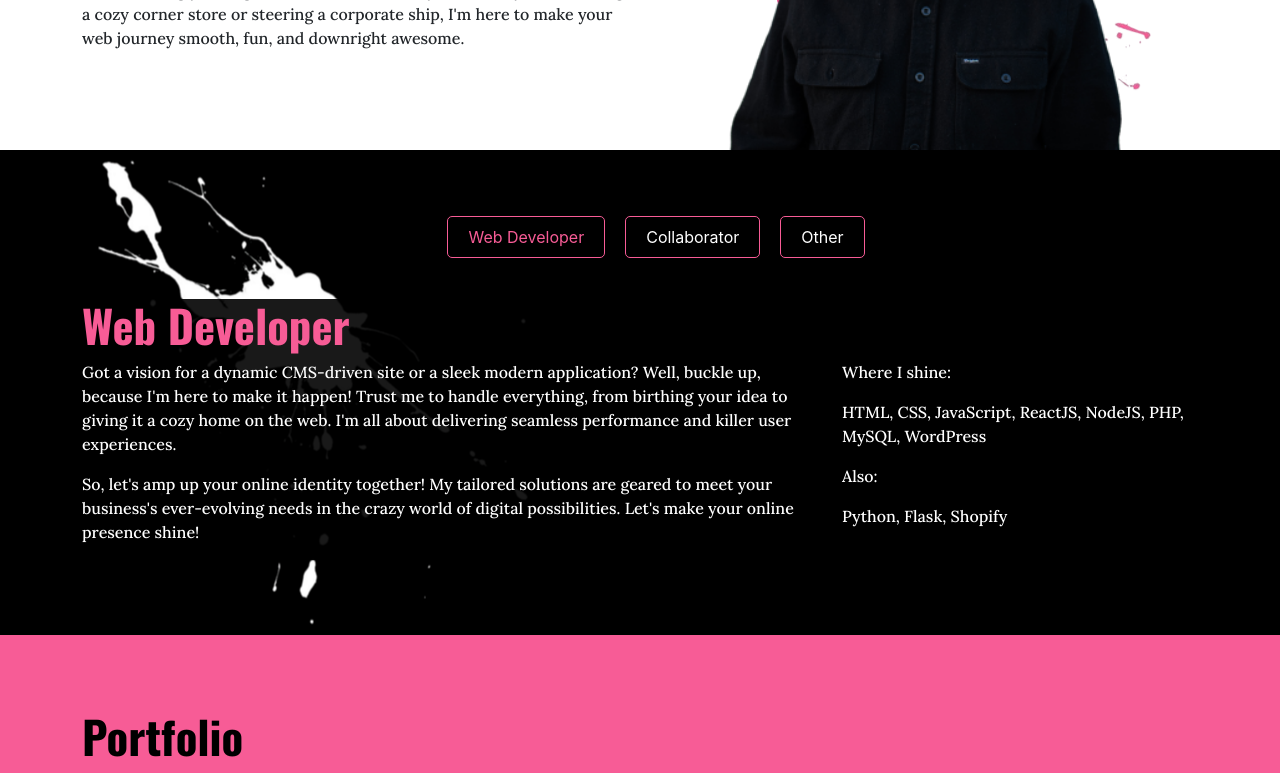
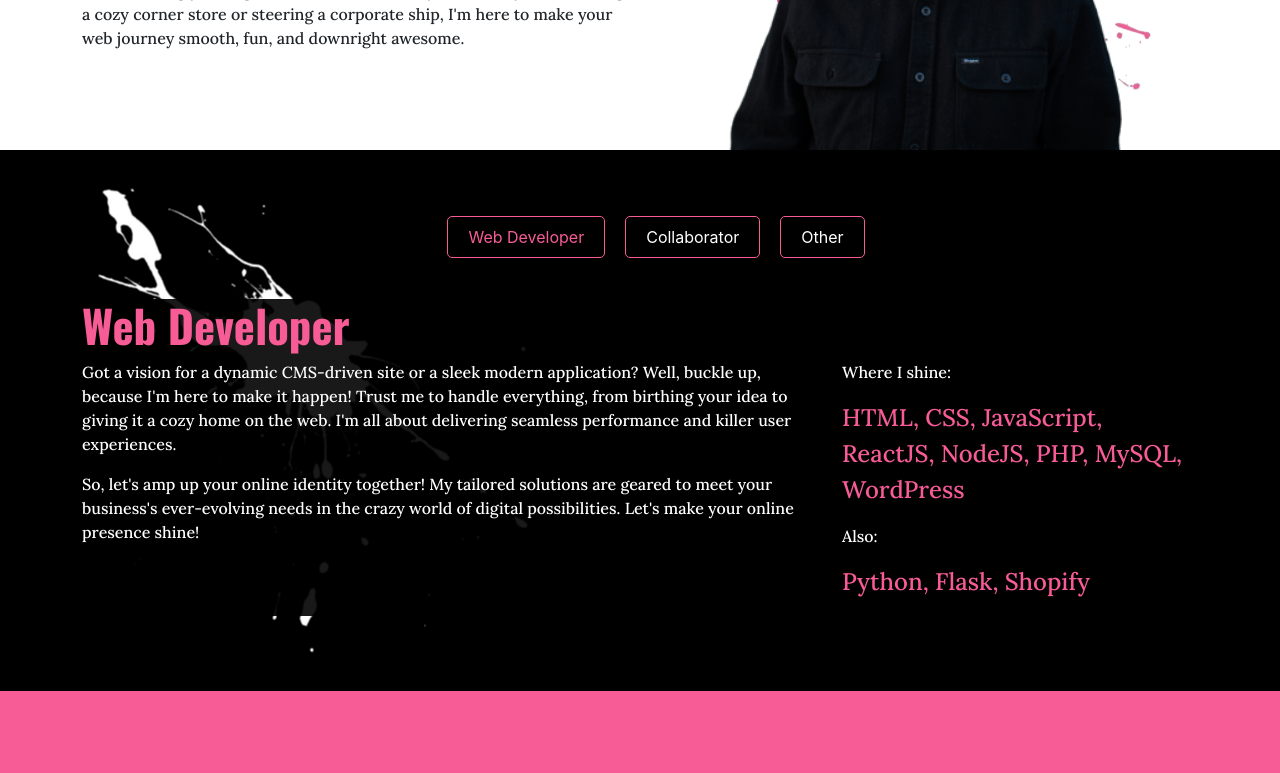
Before and after one commit to jessewgray/jessewgrayca, a React (Create React App) app: page / in a window 1280 px wide. Shown: the part 452-1225 px from the top of the page. Built offline with nearby package versions, Linux system fonts and the light colour scheme; a web font is replaced by a local one.

Commit message:
update skils in tabs

```diff
--- a/src/App.css
+++ b/src/App.css
@@ -147,6 +147,10 @@ p, a{
 #portfolio h2, #portfolio h3{
   color:black;
 }
+.bigPink{
+  color:#f75c96;
+  font-size: 1.5em;
+}
 
 /*flip card css */
 .flip-card {
--- a/src/sections/Tabs.js
+++ b/src/sections/Tabs.js
@@ -39,9 +39,9 @@ const Tabs = () => {
                         </div>
                         <div className="col-md-4">
                             <p className="white">Where I shine:</p>
-                            <p className="white">HTML, CSS, JavaScript, ReactJS, NodeJS, PHP, MySQL, WordPress</p>
+                            <p className="bigPink">HTML, CSS, JavaScript, ReactJS, NodeJS, PHP, MySQL, WordPress</p>
                             <p className="white">Also:</p>
-                            <p className="white">Python, Flask, Shopify</p>
+                            <p className="bigPink">Python, Flask, Shopify</p>
                         </div>
                     </div>
 
@@ -57,7 +57,7 @@ const Tabs = () => {
                         </div>
                         <div className="col-md-4">
                             <p className="white">How I stay on track:</p>
-                            <p className="white">Agile, Scrum, Jira, Monday</p>
+                            <p className="bigPink">Agile, Scrum, Jira, Monday</p>
                         </div>
                     </div>
                 </div>
@@ -71,9 +71,9 @@ const Tabs = () => {
                         </div>
                         <div className="col-md-4">
                             <p className="white">Tools of the trade:</p>
-                            <p className="white">Bitbucket, GitHub, ZenDesk</p>
+                            <p className="bigPink">Bitbucket, GitHub, ZenDesk</p>
                             <p className="white">Hosting with:</p>
-                            <p className="white">Azure, GoDaddy, Bluehost</p>
+                            <p className="bigPink">Azure, GoDaddy, Bluehost</p>
                         </div>
                     </div>
                 </div>
```
